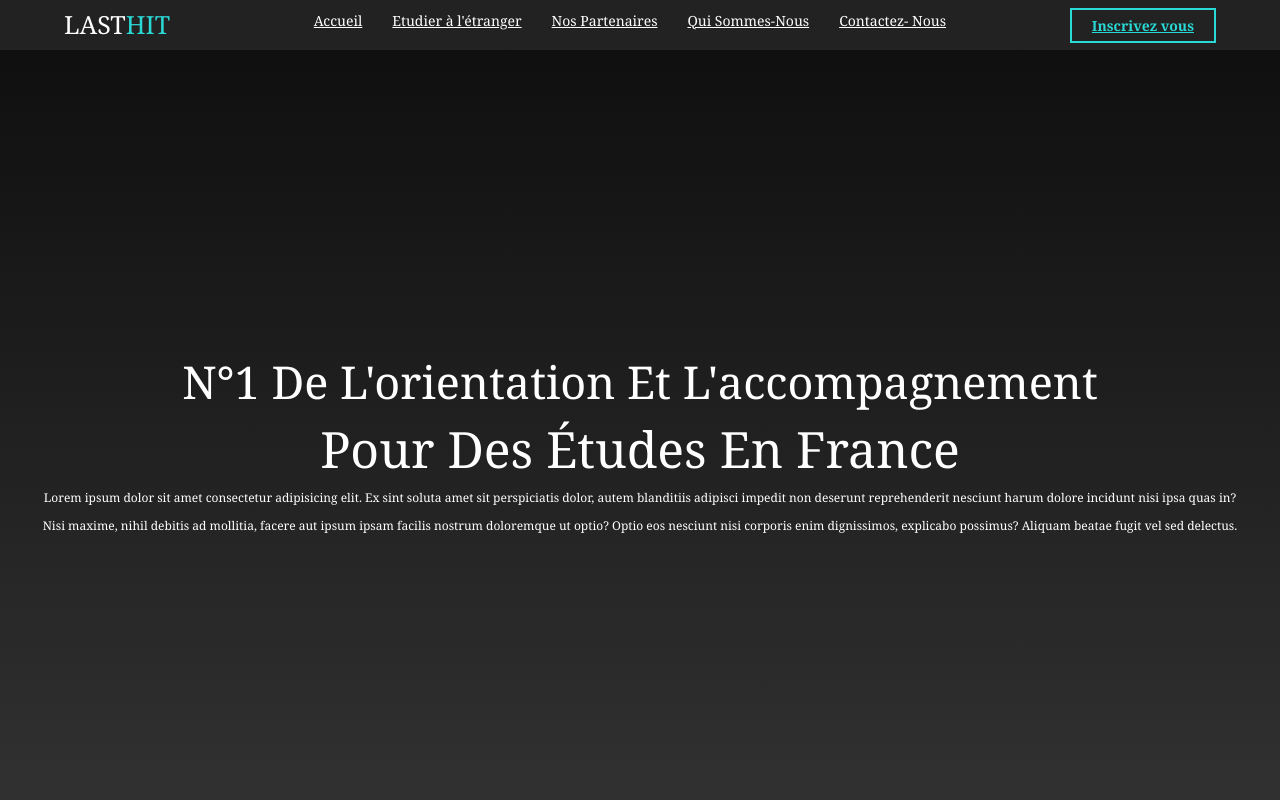
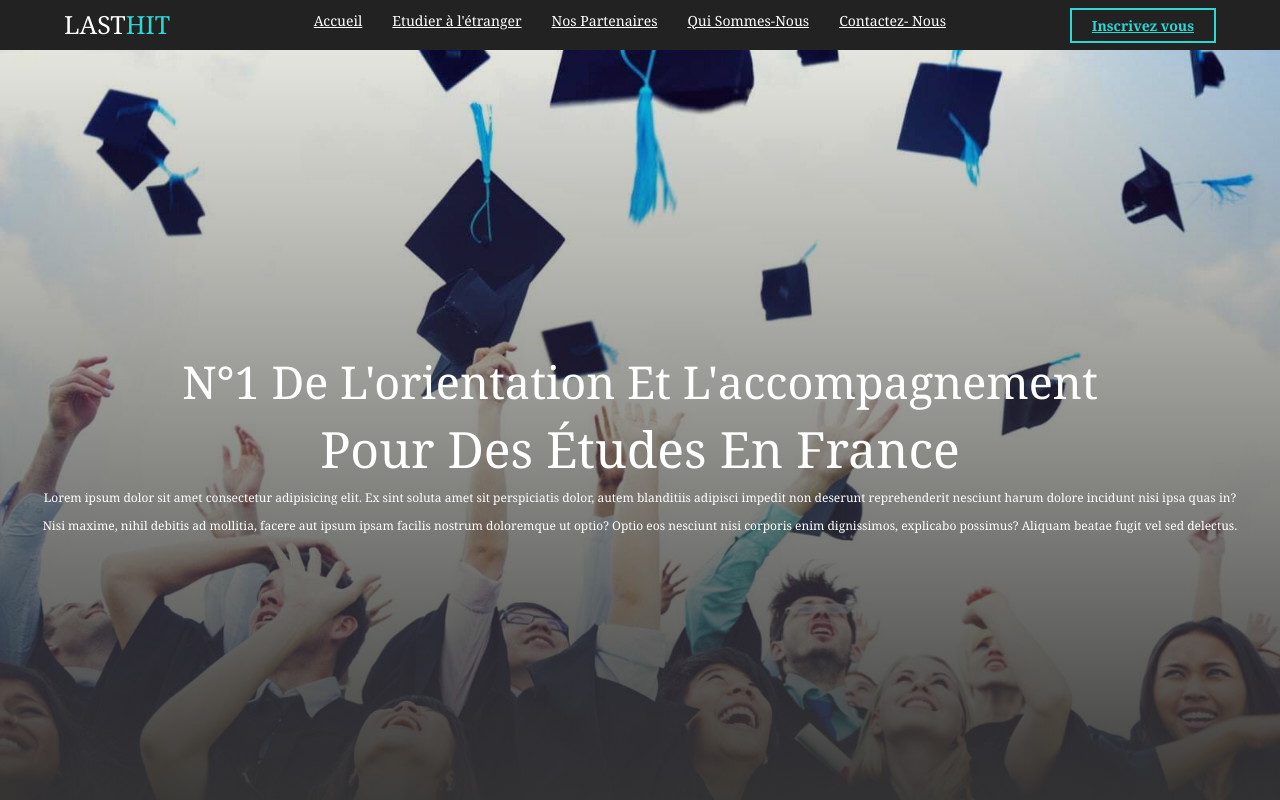
Before and after one commit to bacleche/bacleche.github.io, a plain HTML site: page index.html in a window 1280 px wide. Shown: the top 800 px of the page. Drawn offline with nearby package versions, Linux system fonts and the light colour scheme; files whose address does not match are found by name.

Commit message:
Update style1.css

```diff
--- a/style1.css
+++ b/style1.css
@@ -84,7 +84,7 @@ body {
  /* home accueil */
 
 #home {
-   background: linear-gradient(rgba(0,0,0,0.1),#333), url("r.jfif");
+   background: linear-gradient(rgba(0,0,0,0.1),#333), url("r.jpeg");
    background-position: center;
    background-size: cover;
    height: 100vh;
```
